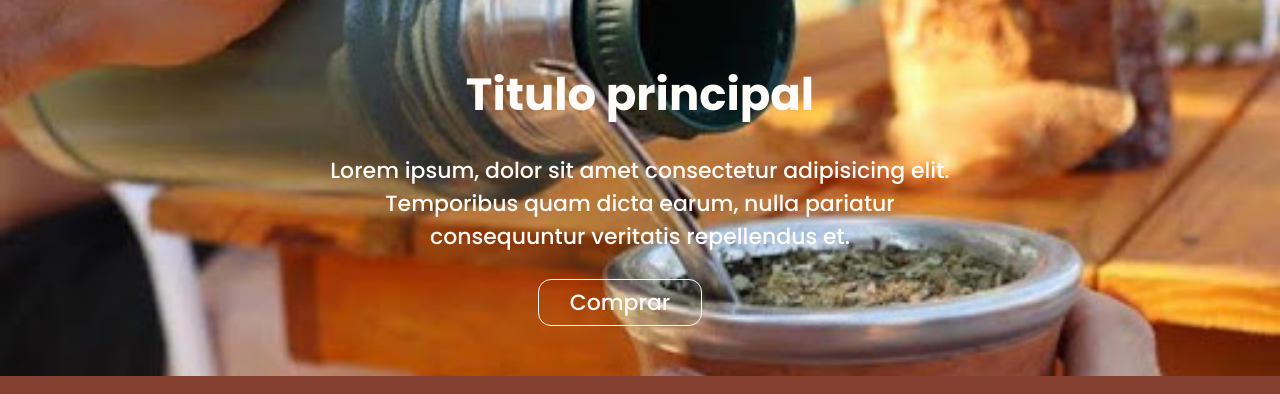
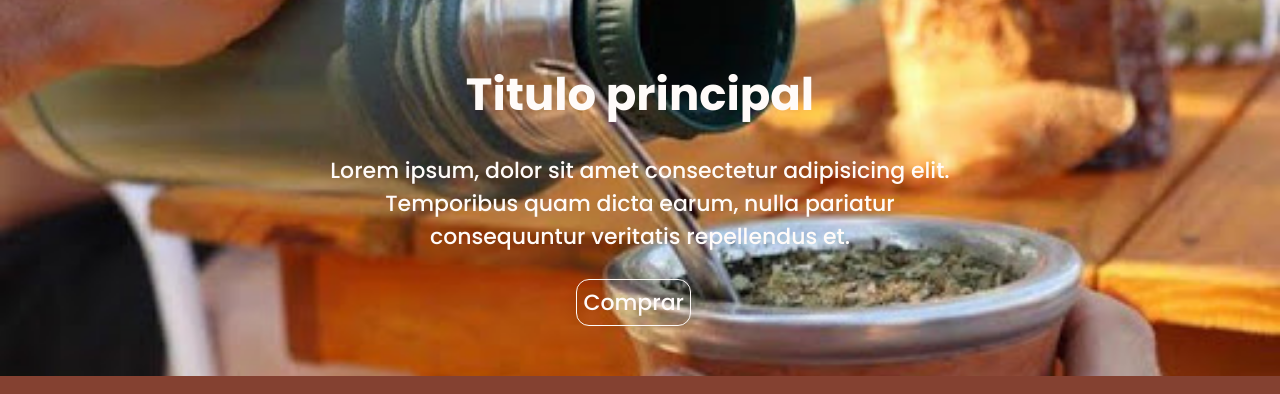
Before and after one commit to MakroMercado/NiMamatesUY, a website: page index.html in a window 1280 px wide. Shown: the part 155-549 px from the top of the page. Drawn offline with nearby package versions, Linux system fonts and the light colour scheme.

Commit message:
arreglo boton

```diff
--- a/scss/_scss.scss
+++ b/scss/_scss.scss
@@ -144,6 +144,8 @@
 .header{
     margin-top: 3%;
     width: 100%;
+    text-align: center;
+    align-items: center;
 }
 
 .titulo{
@@ -168,7 +170,7 @@
 }
 
 .comprar{
-    width: 150px;
+    margin: 0%;
     display: flex;
     justify-content: center;
     border: solid 1px;
@@ -178,7 +180,8 @@
     line-height: 33px;
     border-radius: 13px;
     padding: 0.5%;
-    margin: 0 0 50px 42%;
+    width: fit-content;
+    margin: 0 45% 50px 45%;
 }
 
 @media (max-width: 1100px){
```
Also changed, not shown: css/main.css.
